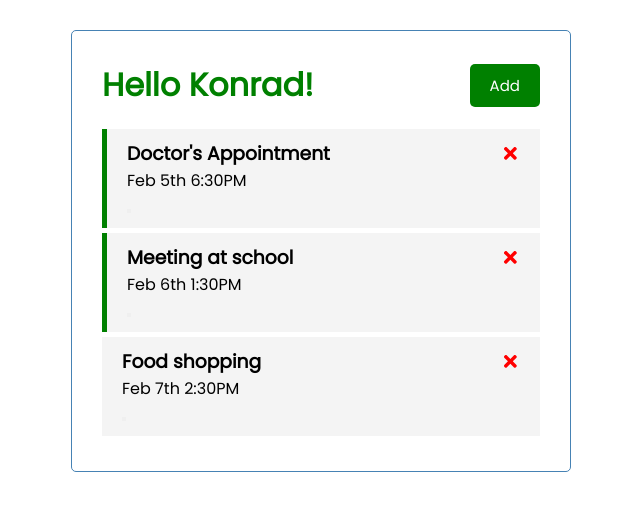
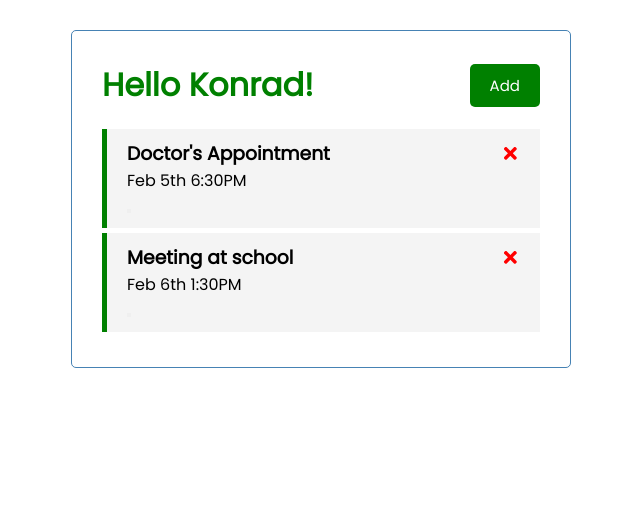
Before and after one commit to KMarcjanowicz/react-ts-app-test, a React (Create React App) app: page / in a window 1280 px wide. Shown: the top 510 px of the page, without its empty margins (319-959 px from the left). Built offline with nearby package versions, Linux system fonts and the light colour scheme; data requests are answered from the project's data file.

Commit message:
Delete tasks
Function that deletes tasks from the json server & db

```diff
--- a/db.json
+++ b/db.json
@@ -5,18 +5,12 @@
       "text": "Doctor's Appointment",
       "day": "Feb 5th 6:30PM",
       "reminder": true
-  },
-  {
+    },
+    {
       "id": 2,
       "text": "Meeting at school",
       "day": "Feb 6th 1:30PM",
       "reminder": true
-  },
-  {
-      "id": 3,
-      "text": "Food shopping",
-      "day": "Feb 7th 2:30PM",
-      "reminder": false
-  }
+    }
   ]
 }
--- a/src/App.tsx
+++ b/src/App.tsx
@@ -37,7 +37,9 @@ function App() {
   }
 
   //Delete tasks
-  const deleteTask = (id:number):void => {
+  const deleteTask = async (id:number):Promise<void> => {
+    await fetch(`http://localhost:5000/tasks/${id}`, { method: 'DELETE'});
+
     setTasks(tasks.filter((task) => task.id !== id))
   }
 
```
